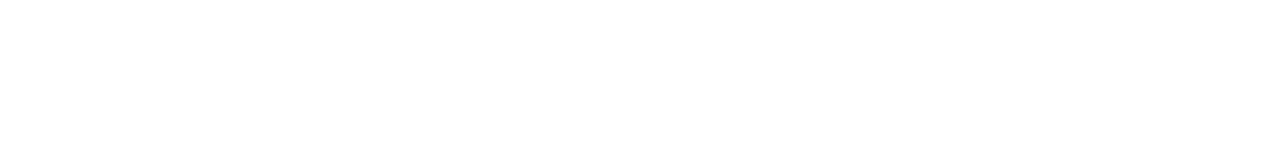
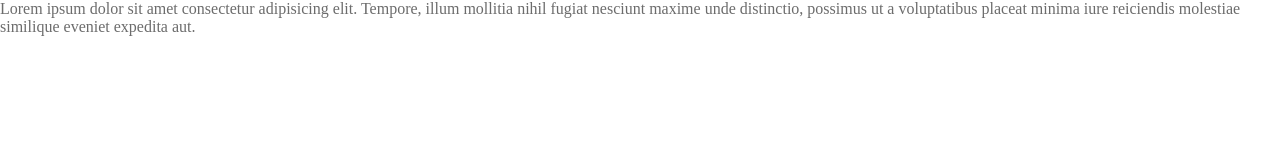
Before and after one commit to kayansartori/project-travelgram, a plain HTML site: page index.html in a window 1280 px wide. Drawn offline with Linux system fonts and the light colour scheme.

Commit message:
initial style guide

```diff
--- a/index.html
+++ b/index.html
@@ -7,6 +7,8 @@
   <link rel="stylesheet" href="styles/index.css">
 </head>
 <body>
-
+  <p>
+    Lorem ipsum dolor sit amet consectetur adipisicing elit. Tempore, illum mollitia nihil fugiat nesciunt maxime unde distinctio, possimus ut a voluptatibus placeat minima iure reiciendis molestiae similique eveniet expedita aut.
+  </p>
 </body>
 </html>
--- a/styles/global.css
+++ b/styles/global.css
@@ -1,5 +1,20 @@
-*{
+* {
   margin: 0;
   padding: 0;
-  box sizing: border-box;
+  box-sizing: border-box;
 }
+
+:root {
+--brand-color: #EF5F4C;
+--background-color: #FFFFFF;
+--surface-color: #F5F5F5;
+--skeleton-color: #D9D9D9;
+--shape-transparency: #ffffff8f;
+--text-color-primary: #313131;
+--text-color-secondary: #6C6C6C;
+}
+
+body {
+  color: var(--text-color-secondary);
+  background-color: var(--background-color);
+}
```
Also changed, not shown: assets/AirplaneTilt.svg (added), assets/Image 01.png (added), assets/Image 02.png (added), assets/Image 03.png (added), assets/Image 04.png (added), assets/Image 05.png (added), assets/Image 06.png (added), assets/Image 07.png (added), assets/Image 08.png (added), assets/Image 09.png (added), assets/Image 10.png (added), assets/Image 11.png (added), assets/Image.svg (added), assets/Logo.svg (added), 2 more files, 1 other file.
